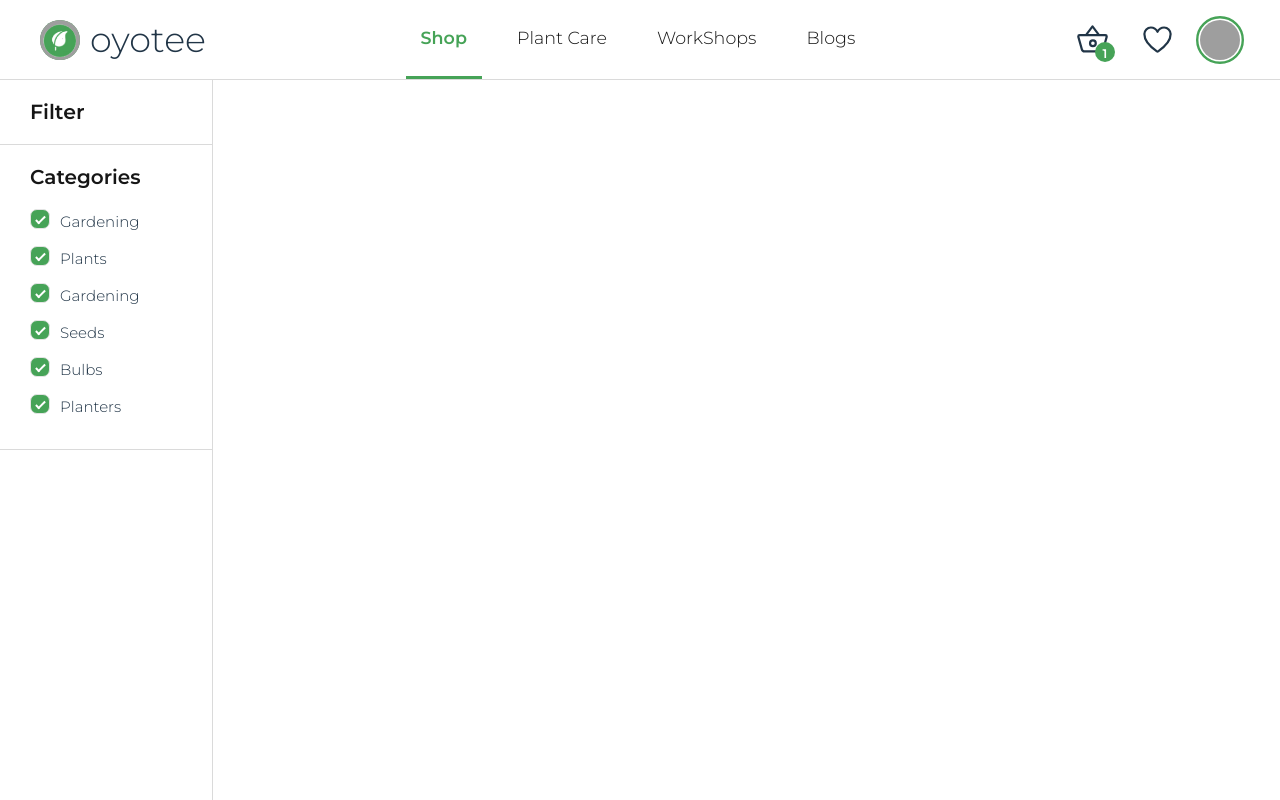
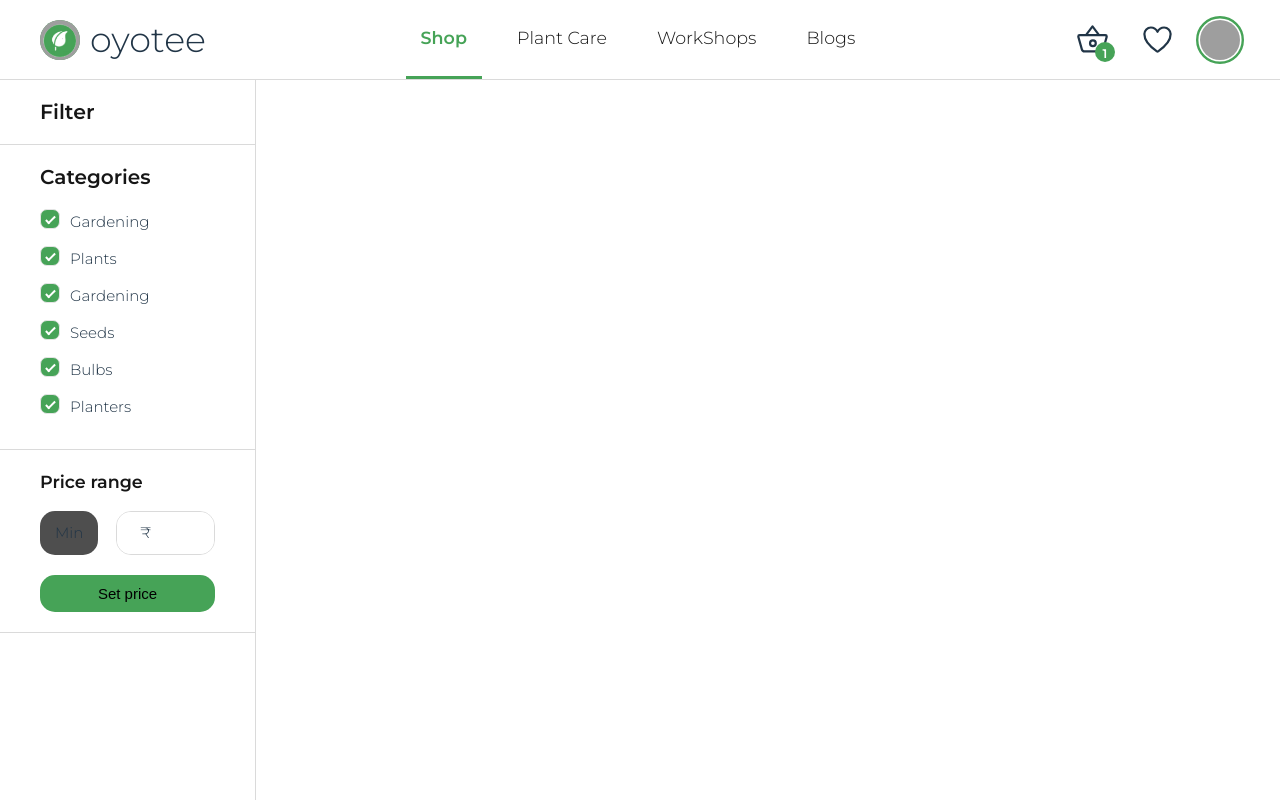
Before and after one commit to Milind-Jamnekar/Oyotee, a website built with Vite: page search.html in a window 1280 px wide. Built offline with nearby package versions, Linux system fonts and the light colour scheme; grey boxes are pictures that could not be loaded.

Commit message:
price range section complete

```diff
--- a/search.html
+++ b/search.html
@@ -65,6 +65,7 @@
           <h3>Filter</h3>
         </div>
 
+        <!-- Categories section  -->
         <div class="filter-cat">
           <h3 class="cat-title">categories</h3>
           <div class="control-group">
@@ -100,6 +101,21 @@
             </label>
           </div>
         </div>
+
+        <!-- Price range section  -->
+        <div class="price-range">
+          <h3 class="price-title">Price range</h3>
+          <div class="flex gap-1">
+            <div class="min-price">min</div>
+
+            <div class="range">
+              <span class="sign">₹</span>
+              <input type="number" name="price" id="price" placeholder="" />
+            </div>
+          </div>
+
+          <button>Set price</button>
+        </div>
       </aside>
       <!-- main section -->
       <main class="pr-main"></main>
--- a/src/style.css
+++ b/src/style.css
@@ -15,14 +15,14 @@
   --heart-color: #ff6a6b;
   --heart-color-bg: #fff0f1;
 
-  --border-color: #dadada;
+  --border-color: #444444;
 
   --primary-text: #ffffff;
   --secondary-text: #4e4e4e;
   --tertiary-text: #4f4f4f;
 
   /* Spacing  */
-  --space-1: 2rem 3rem;
+  --space-1: 2rem 4rem;
   --space-2: 1rem;
 
   font-family: "Montserrat", sans-serif;
@@ -39,6 +39,16 @@
   -webkit-font-smoothing: antialiased;
   -moz-osx-font-smoothing: grayscale;
   -webkit-text-size-adjust: 100%;
+}
+
+.flex {
+  display: flex;
+  /* align-items: center; */
+  justify-content: center;
+}
+
+.gap-1 {
+  gap: 1.75rem;
 }
 
 /********* Header Section *******/
@@ -202,6 +212,8 @@ header {
     background-color: #ffffff;
     --tertiary-text: #c0c0c0;
     --primary-text: #161616;
+
+    --border-color: #dadada;
   }
 }
 
@@ -209,7 +221,7 @@ header {
 
 .wrapper {
   display: grid;
-  grid-template-columns: 2fr 6fr 4fr;
+  grid-template-columns: 2.5fr 6fr 4fr;
   height: calc(100vh - 80px);
 }
 
@@ -240,6 +252,78 @@ header {
   margin-bottom: 1.75rem;
 }
 
+/* Price range section  */
+
+.price-range {
+  padding: var(--space-1);
+  border-bottom: 1px solid var(--border-color);
+}
+
+.price-title {
+  font-size: 1.75rem;
+  font-weight: 600;
+  color: var(--primary-text);
+  margin-bottom: 1.75rem;
+}
+
+.min-price {
+  text-transform: capitalize;
+  padding: 10px 15px;
+  flex-basis: 50%;
+  border-radius: 15px;
+  font-size: 1.5rem;
+  background-color: var(--secondary-text);
+  text-align: center;
+}
+
+.range {
+  position: relative;
+  border: 1px solid var(--border-color);
+  flex-shrink: 1;
+  border-radius: 15px;
+  overflow: hidden;
+}
+
+.range span {
+  position: absolute;
+  top: 50%;
+  left: 30%;
+  font-size: 1.5rem;
+  transform: translate(-50%, -50%);
+}
+
+.range input {
+  padding: 10px 15px 10px 40%;
+  outline: none;
+  border: none;
+  font-size: 1.5rem;
+  align-self: stretch;
+  height: 100%;
+  width: 100%;
+}
+
+.price-range button {
+  margin-top: 20px;
+  padding: 10px 15px;
+  width: 100%;
+  background-color: var(--primary-color);
+  border-radius: 15px;
+  font-style: inherit;
+  font-size: 1.5rem;
+  border: none;
+  transition: all 0.4s;
+}
+
+.price-range button:active,
+.price-range button:hover {
+  background-color: #089d23;
+}
+
+.price-range button:focus {
+  outline: var(--primary-color) solid 1px;
+  outline-offset: 2px;
+}
+
 .pr-main {
   /* background-color: aqua; */
 }
```
